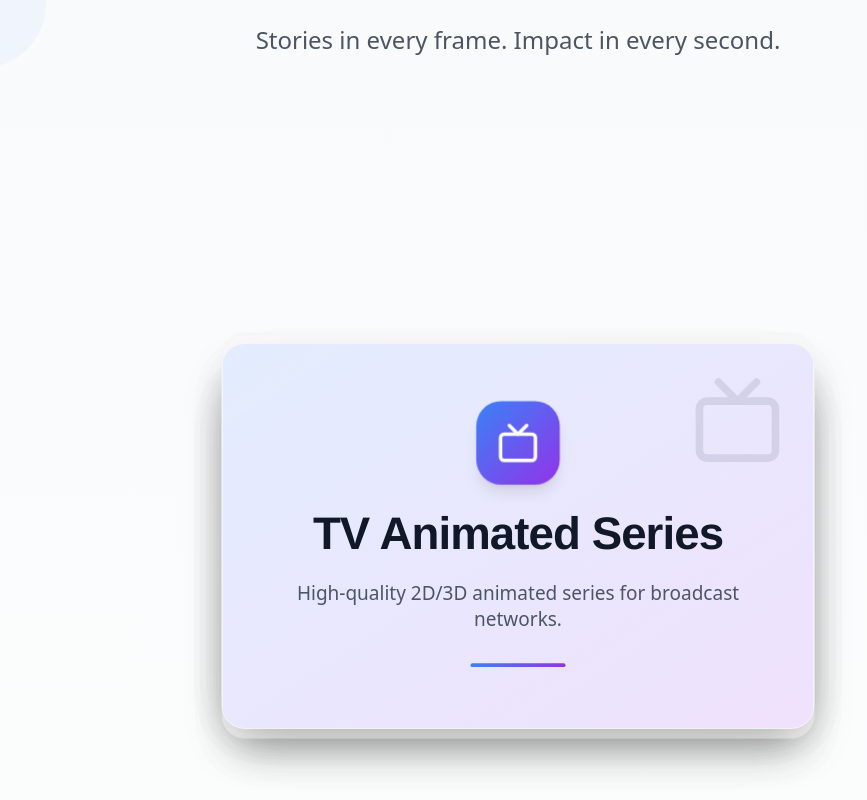
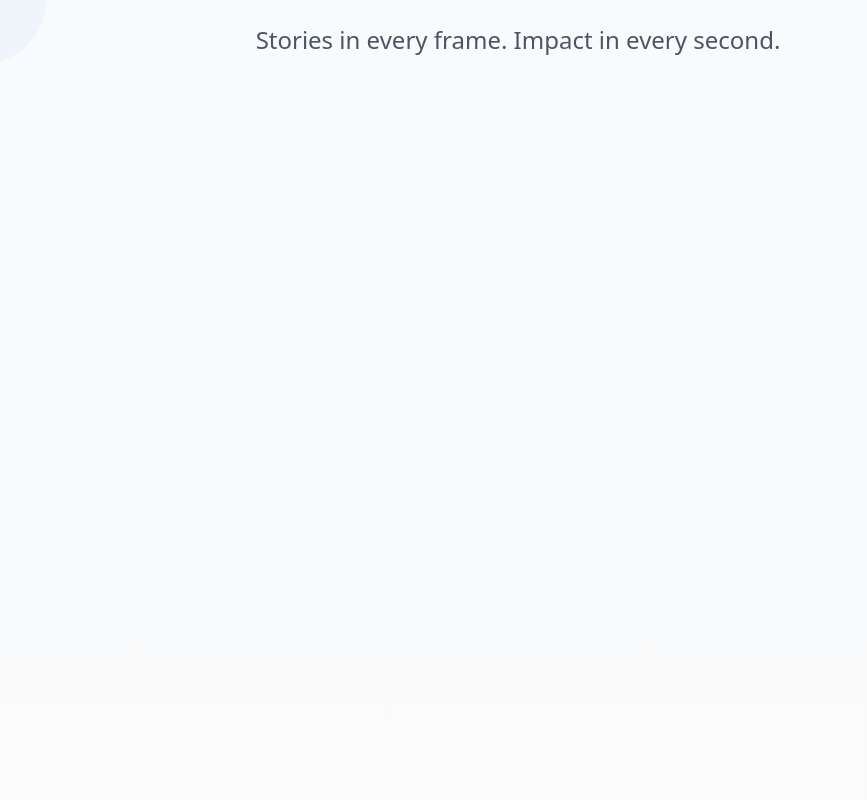
Before and after one commit to Hlo-Admin/lightspire-karthik1, a React (Vite) app: page / in a window 1280 px wide. Shown: the part 940-1740 px from the top of the page, without its empty margins (122-989 px from the left). Built offline with nearby package versions, Linux system fonts and the light colour scheme.

Commit message:
Code edited in Lovable Code Editor
Edited UI in Lovable

```diff
--- a/src/components/ServicesSection.tsx
+++ b/src/components/ServicesSection.tsx
@@ -154,7 +154,7 @@ const ServicesSection = () => {
       </div>
 
       {/* Cards Container */}
-      <div className="relative flex items-center justify-center min-h-screen">
+      <div className="relative min-h-[700vh]">
         {services.map((service, index) => {
           const Icon = service.icon;
           const cardStyle = getCardAnimation(index);
@@ -162,10 +162,14 @@ const ServicesSection = () => {
 
           return (
             <div
-              key={service.title}
-              className="fixed w-full max-w-2xl px-6"
-              style={cardStyle}
-            >
+  key={service.title}
+  className={`w-full max-w-2xl px-6 transition-opacity duration-500 ${
+    isActive
+      ? 'fixed top-1/2 left-1/2 transform -translate-x-1/2 -translate-y-1/2 z-30'
+      : 'hidden'
+  }`}
+  style={cardStyle}
+>
               <div className={`relative bg-white rounded-3xl shadow-2xl overflow-hidden border border-gray-100 transform-gpu ${isActive ? 'shadow-3xl' : ''}`}>
                 {/* Gradient Background */}
                 <div className={`absolute inset-0 bg-gradient-to-br ${service.gradient} opacity-5`}></div>
```
